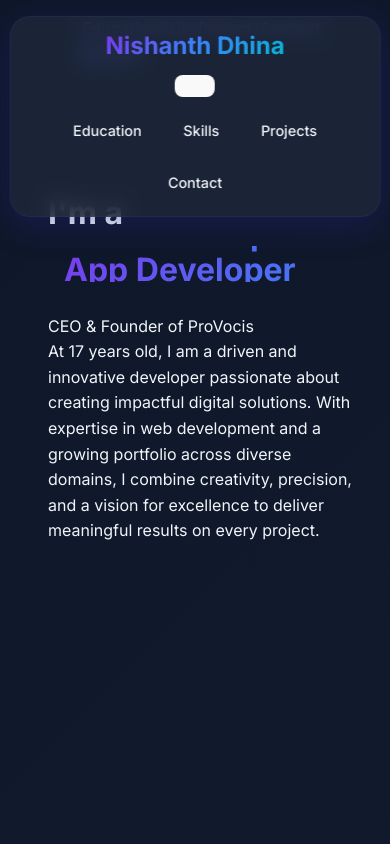
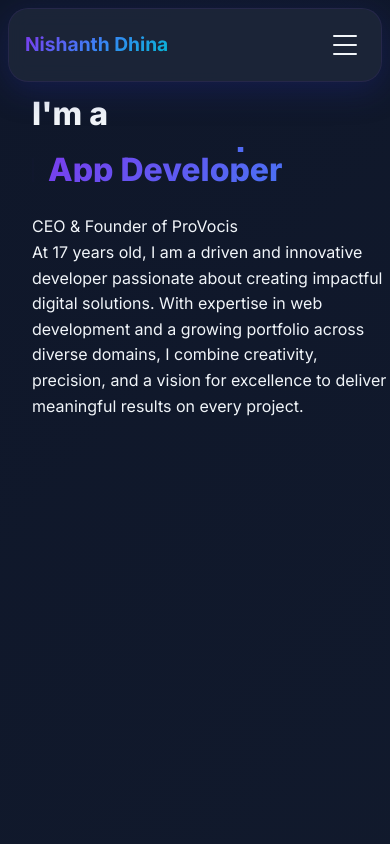
Before and after one commit to nishanthdhina/portfolio-website, a React (Vite) app: page / in a window 390 px wide. Shown: the top 844 px of the page. Built offline with nearby package versions, Linux system fonts and the light colour scheme.

Commit message:
feat: update portfolio with new design and content

```diff
--- a/index.html
+++ b/index.html
@@ -2,46 +2,18 @@
 <html lang="en">
   <head>
     <meta charset="UTF-8" />
-    <!-- Primary Meta Tags -->
-    <title>Nishanth Dhina | Developer & Founder of ProVocis</title>
-    <meta name="title" content="Nishanth Dhina | Developer & Founder of ProVocis">
-    <meta name="description" content="17-year-old developer and founder of ProVocis, specializing in web development, app development, and innovative digital solutions. View my portfolio and projects.">
-    <meta name="keywords" content="Nishanth Dhina, ProVocis, Web Developer, App Developer, Software Developer, Portfolio, Munich">
-    <meta name="author" content="Nishanth Dhina">
-    <meta name="robots" content="index, follow">
-    <meta name="viewport" content="width=device-width, initial-scale=1.0">
-
-    <!-- Open Graph / Facebook -->
-    <meta property="og:type" content="website">
-    <meta property="og:url" content="https://nishanthdhina.com/">
-    <meta property="og:title" content="Nishanth Dhina | Developer & Founder of ProVocis">
-    <meta property="og:description" content="17-year-old developer and founder of ProVocis, specializing in web development, app development, and innovative digital solutions.">
-    <meta property="og:image" content="/og-image.png">
-
-    <!-- Twitter -->
-    <meta property="twitter:card" content="summary_large_image">
-    <meta property="twitter:url" content="https://nishanthdhina.com/">
-    <meta property="twitter:title" content="Nishanth Dhina | Developer & Founder of ProVocis">
-    <meta property="twitter:description" content="17-year-old developer and founder of ProVocis, specializing in web development, app development, and innovative digital solutions.">
-    <meta property="twitter:image" content="/og-image.png">
-
-    <!-- Favicons -->
-    <link rel="apple-touch-icon" sizes="180x180" href="/favicons/apple-touch-icon.png">
-    <link rel="icon" type="image/png" sizes="32x32" href="/favicons/favicon-32x32.png">
-    <link rel="icon" type="image/png" sizes="16x16" href="/favicons/favicon-16x16.png">
-    <link rel="manifest" href="/site.webmanifest">
-    <link rel="mask-icon" href="/favicons/safari-pinned-tab.svg" color="#7c3aed">
-    <meta name="msapplication-TileColor" content="#7c3aed">
-    <meta name="theme-color" content="#0f172a">
-
-    <!-- Fonts -->
+    <link rel="icon" type="image/svg+xml" href="/favicon.ico" />
+    <link rel="apple-touch-icon" sizes="180x180" href="/apple-touch-icon.png" />
+    <link rel="icon" type="image/png" sizes="32x32" href="/favicon-32x32.png" />
+    <link rel="icon" type="image/png" sizes="16x16" href="/favicon-16x16.png" />
+    <link rel="manifest" href="/site.webmanifest" />
+    <meta name="viewport" content="width=device-width, initial-scale=1.0" />
+    <title>Nishanth Dhina | Portfolio</title>
     <link rel="preconnect" href="https://fonts.googleapis.com">
     <link rel="preconnect" href="https://fonts.gstatic.com" crossorigin>
-    <link href="https://fonts.googleapis.com/css2?family=Inter:wght@400;500;600;700&family=Fira+Code:wght@400;500&display=swap" rel="stylesheet">
+    <link href="https://fonts.googleapis.com/css2?family=Inter:wght@400;500;600;700;800&display=swap" rel="stylesheet">
+    <link href="https://fonts.googleapis.com/css2?family=Fira+Code:wght@400;500&display=swap" rel="stylesheet">
     <link rel="stylesheet" href="https://cdnjs.cloudflare.com/ajax/libs/font-awesome/6.5.1/css/all.min.css">
-
-    <!-- Canonical URL -->
-    <link rel="canonical" href="https://nishanthdhina.com/">
   </head>
   <body>
     <div id="root"></div>
--- a/src/App.css
+++ b/src/App.css
@@ -219,14 +219,16 @@ nav a:hover {
   min-height: 100vh;
   display: flex;
   align-items: center;
-  padding: 8rem 2rem 2rem;
+  padding: 6rem 2rem 2rem;
   position: relative;
 }
 
 .hero-content {
+  width: 100%;
   max-width: 800px;
   margin: 0 auto;
-  animation: fadeIn 1s ease-out;
+  position: relative;
+  z-index: 1;
 }
 
 .title-container {
@@ -526,45 +528,47 @@ nav a:hover {
 }
 
 @media (max-width: 768px) {
+  .story-section {
+    padding: 2rem 0;
+  }
+
+  .hero-section {
+    min-height: auto;
+    padding: 5rem 1rem 2rem;
+  }
+
+  /* Fix education timeline */
+  .timeline-line {
+    height: 100%;
+    width: 2px;
+    position: absolute;
+    left: 25px;
+    top: 0;
+    bottom: 0;
+    background: linear-gradient(to bottom, var(--gradient-1), var(--gradient-2));
+    opacity: 0.3;
+    transform: none;
+  }
+
   .timeline-items {
     flex-direction: column;
-    gap: 4rem;
-  }
-
-  .timeline-line {
-    width: 2px;
-    height: 100%;
-    left: 25px;
-    top: 0;
+    gap: 3rem;
+    padding-left: 3rem;
   }
 
   .timeline-item {
     width: 100%;
-    padding-top: 0;
-    padding-left: 60px;
-    align-items: flex-start;
+    padding-left: 2rem;
   }
 
   .timeline-marker {
-    left: 0;
-    top: 50%;
-    transform: translateY(-50%);
-    width: 40px;
-    height: 40px;
-  }
-
-  .timeline-marker::before {
-    top: -25px;
-    font-size: 0.9rem;
+    left: -3rem;
+    top: 0;
   }
 
   .timeline-content {
+    text-align: left;
     margin-top: 0;
-    text-align: left;
-  }
-
-  .timeline-location {
-    justify-content: flex-start;
   }
 }
 
@@ -1317,3 +1321,278 @@ nav a:hover {
     padding: 1.5rem;
   }
 }
+
+/* Mobile Responsive Styles */
+@media (max-width: 768px) {
+  .header {
+    top: 0.5rem;
+    padding: 0.5rem;
+    width: calc(100% - 1rem);
+    flex-direction: row;
+    flex-wrap: wrap;
+    gap: 0.3rem;
+    justify-content: space-between;
+    align-items: center;
+    min-height: unset;
+  }
+
+  .header h1 {
+    font-size: 1.1rem;
+    width: auto;
+    margin-bottom: 0;
+  }
+
+  nav {
+    width: auto;
+    justify-content: flex-end;
+    gap: 0.5rem;
+    padding: 0;
+  }
+
+  nav a {
+    font-size: 0.85rem;
+    padding: 0.3rem 0.6rem;
+  }
+
+  .hero-section {
+    padding-top: 5rem;
+  }
+
+  nav::before {
+    display: none;
+  }
+
+  nav a::before {
+    display: none;
+  }
+}
+
+/* Mobile Menu Button */
+.mobile-menu-btn {
+  display: none;
+  background: none;
+  border: none;
+  color: var(--text-color);
+  font-size: 1.5rem;
+  cursor: pointer;
+  padding: 0.5rem;
+  z-index: 1000;
+}
+
+/* Desktop Navigation */
+.desktop-nav {
+  display: flex;
+  gap: 2rem;
+}
+
+/* Mobile Navigation */
+.mobile-nav {
+  display: none;
+  position: fixed;
+  top: 0;
+  left: 0;
+  width: 100%;
+  height: 100vh;
+  background: rgba(15, 23, 42, 0.98);
+  backdrop-filter: blur(10px);
+  z-index: 99;
+  opacity: 0;
+  visibility: hidden;
+  transition: all 0.3s ease-in-out;
+}
+
+.mobile-nav.open {
+  opacity: 1;
+  visibility: visible;
+}
+
+.mobile-nav-content {
+  display: flex;
+  flex-direction: column;
+  align-items: center;
+  justify-content: center;
+  height: 100%;
+  gap: 2rem;
+  padding: 2rem;
+}
+
+.mobile-nav-content a {
+  color: var(--text-color);
+  text-decoration: none;
+  font-size: 1.5rem;
+  font-weight: 600;
+  position: relative;
+  transition: all 0.3s ease;
+}
+
+.mobile-nav-content a::after {
+  content: '';
+  position: absolute;
+  bottom: -5px;
+  left: 0;
+  width: 0;
+  height: 2px;
+  background: linear-gradient(135deg, var(--gradient-1), var(--gradient-2));
+  transition: width 0.3s ease;
+}
+
+.mobile-nav-content a:hover::after {
+  width: 100%;
+}
+
+@media (max-width: 768px) {
+  .mobile-menu-btn {
+    display: block;
+  }
+
+  .desktop-nav {
+    display: none;
+  }
+
+  .mobile-nav {
+    display: block;
+  }
+
+  .header {
+    padding: 1rem;
+    justify-content: space-between;
+    align-items: center;
+    flex-direction: row;
+  }
+
+  .header h1 {
+    font-size: 1.2rem;
+  }
+}
+
+/* Hamburger Button */
+.hamburger-btn {
+  display: none;
+  background: none;
+  border: none;
+  cursor: pointer;
+  padding: 0.5rem;
+  z-index: 1000;
+  width: 40px;
+  height: 40px;
+  position: relative;
+}
+
+.hamburger-lines {
+  width: 25px;
+  height: 20px;
+  position: relative;
+  display: flex;
+  flex-direction: column;
+  justify-content: space-between;
+}
+
+.line {
+  display: block;
+  height: 2px;
+  width: 100%;
+  background: var(--text-color);
+  border-radius: 10px;
+  transition: transform 0.3s ease, opacity 0.2s ease;
+}
+
+.hamburger-lines.active .line1 {
+  transform: translateY(9px) rotate(45deg);
+}
+
+.hamburger-lines.active .line2 {
+  opacity: 0;
+}
+
+.hamburger-lines.active .line3 {
+  transform: translateY(-9px) rotate(-45deg);
+}
+
+/* Mobile Social Links */
+.mobile-social-links {
+  display: flex;
+  gap: 2rem;
+  margin-top: 3rem;
+  padding-top: 2rem;
+  border-top: 1px solid rgba(124, 58, 237, 0.2);
+}
+
+.mobile-social-links a {
+  color: var(--text-color);
+  font-size: 1.8rem;
+  transition: all 0.3s ease;
+  position: relative;
+  padding: 0.5rem;
+}
+
+.mobile-social-links a::before {
+  content: '';
+  position: absolute;
+  inset: 0;
+  border-radius: 8px;
+  padding: 2px;
+  background: linear-gradient(135deg, var(--gradient-1), var(--gradient-2));
+  -webkit-mask:
+    linear-gradient(#fff 0 0) content-box,
+    linear-gradient(#fff 0 0);
+  -webkit-mask-composite: xor;
+  mask-composite: exclude;
+  opacity: 0;
+  transition: opacity 0.3s ease;
+}
+
+.mobile-social-links a:hover {
+  transform: translateY(-3px);
+  color: var(--accent-color);
+}
+
+.mobile-social-links a:hover::before {
+  opacity: 1;
+}
+
+@media (max-width: 768px) {
+  .hamburger-btn {
+    display: flex;
+    align-items: center;
+    justify-content: center;
+  }
+
+  .mobile-nav-content {
+    padding: 4rem 2rem;
+  }
+
+  .mobile-nav-content a {
+    font-size: 1.8rem;
+    font-weight: 700;
+    background: linear-gradient(135deg, var(--gradient-1), var(--gradient-2));
+    -webkit-background-clip: text;
+    -webkit-text-fill-color: transparent;
+    opacity: 0;
+    transform: translateY(20px);
+    transition: all 0.3s ease;
+  }
+
+  .mobile-nav.open .mobile-nav-content a {
+    opacity: 1;
+    transform: translateY(0);
+  }
+
+  .mobile-nav.open .mobile-nav-content a:nth-child(1) { transition-delay: 0.1s; }
+  .mobile-nav.open .mobile-nav-content a:nth-child(2) { transition-delay: 0.2s; }
+  .mobile-nav.open .mobile-nav-content a:nth-child(3) { transition-delay: 0.3s; }
+  .mobile-nav.open .mobile-nav-content a:nth-child(4) { transition-delay: 0.4s; }
+
+  .mobile-nav.open .mobile-social-links {
+    opacity: 0;
+    transform: translateY(20px);
+    animation: fadeInUp 0.5s ease forwards;
+    animation-delay: 0.5s;
+  }
+}
+
+@keyframes fadeInUp {
+  to {
+    opacity: 1;
+    transform: translateY(0);
+  }
+}
```
Also changed, not shown: public/site.webmanifest.
